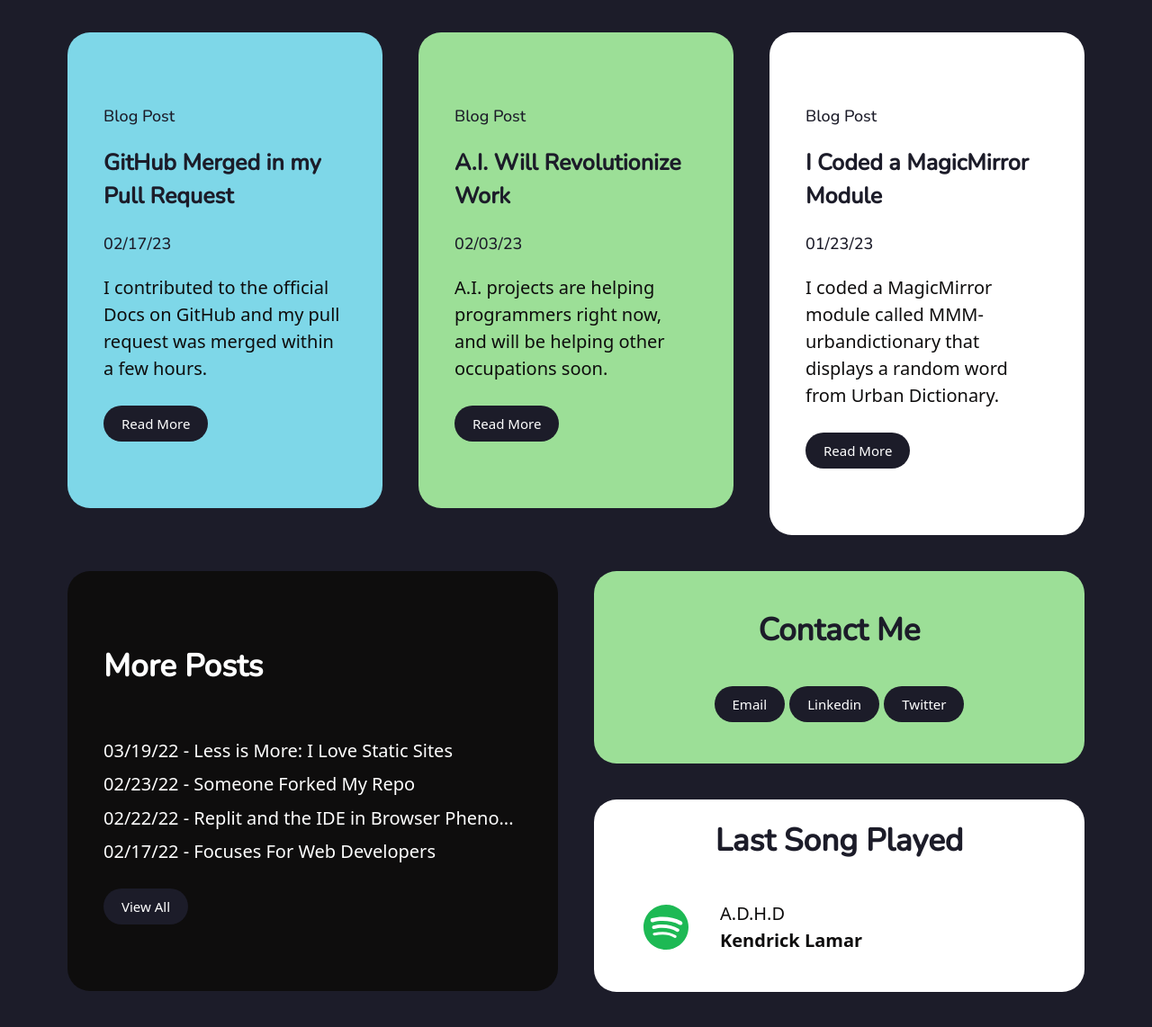
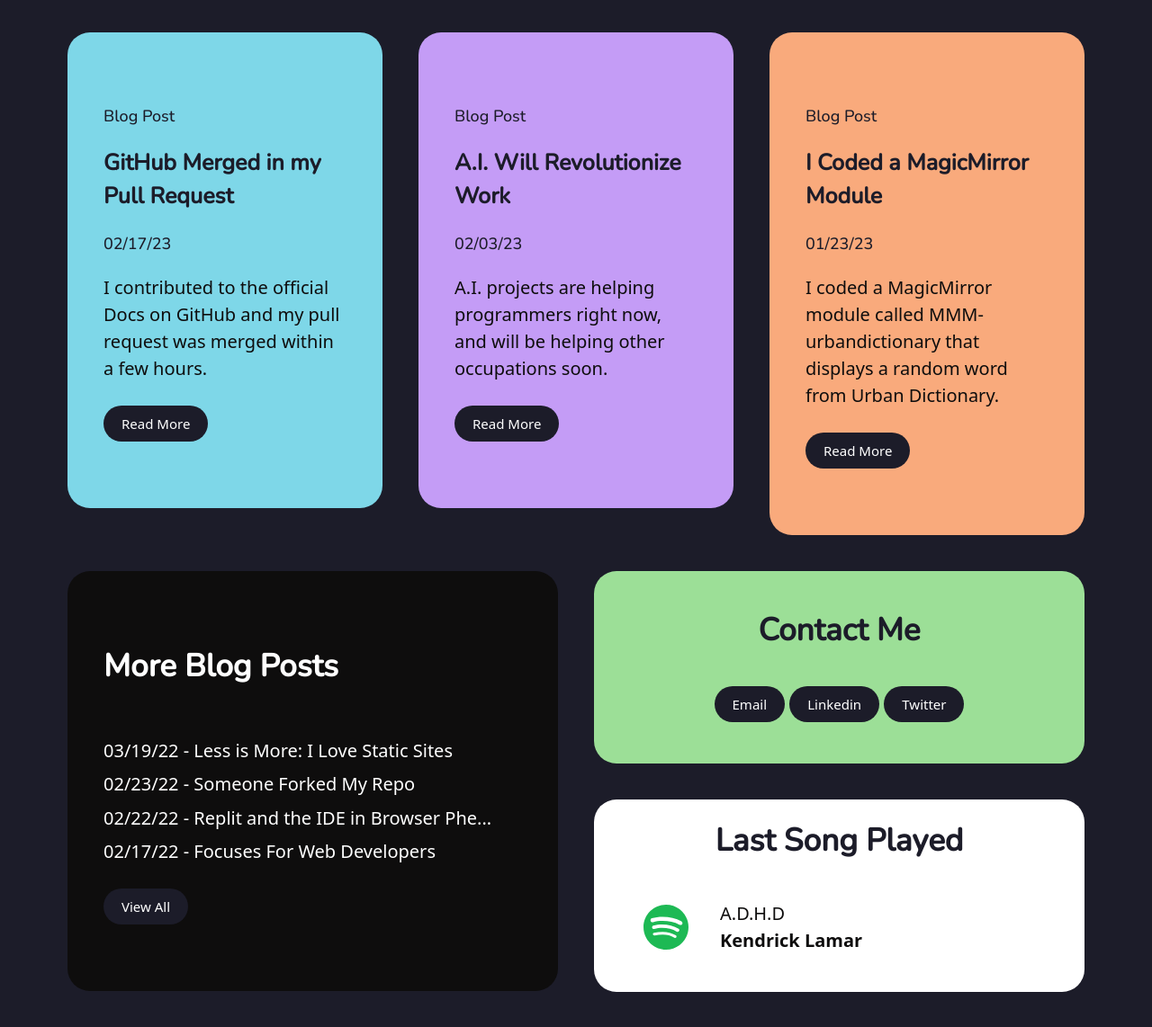
Before and after one commit to leabs/stevenleabo.com, a Jekyll site: the page built from index.markdown, in a window 1280 px wide, cut to the strip 2521-3724 px from the top of the page. Shown: the top 1142 px of the strip at 90% size. Built offline with Jekyll 4.4.1, drawn with Linux system fonts in a browser that asks for light colours.

Commit message:
adjust opine video bg, adjust post color vars

```diff
--- a/_includes/head.html
+++ b/_includes/head.html
@@ -111,10 +111,10 @@
       background-color: var(--highlight);
     }
     #blog > div > div > div:nth-child(2) > article {
-      background-color: var(--highlight2);
+      background-color: var(--highlight4);
     }
     #blog > div > div > div:nth-child(3) > article {
-      background-color: #fff;
+      background-color: var(--highlight3);
     }
   </style>
 
--- a/_includes/home/more-posts.html
+++ b/_includes/home/more-posts.html
@@ -5,7 +5,7 @@
         <article
           style="margin-top: 0; margin-bottom: 0; background: var(--black)"
         >
-          <h2 class="text-white">More Posts</h2>
+          <h2 class="text-white">More Blog Posts</h2>
           <ul style="list-style: none; padding-left: 0">
             {% for post in site.posts | limit: 7 %}
             <!--Exclude the 3 most recent posts-->
--- a/_includes/home/project-leetcode.html
+++ b/_includes/home/project-leetcode.html
@@ -2,15 +2,16 @@
   <div class="container">
     <div>
       <div class="video-container">
-        <video playsinline autoplay muted loop>
+        <video preload autoplay muted loop playsinline>
+          <!--Placeholder image until video loads-->
           <img
             src="{{site.baseurl}}/assets/video/background.png"
             alt="Placeholder image until video loads"
             style="width: 100%; border-radius: 20px 20px 0 0"
           />
           <source
-            src="../../assets/video/blog-background.mp4"
-            type="video/webm"
+            src="{{site.baseurl}}/assets/video/blog-background.mp4"
+            type="video/mp4"
           />
         </video>
         <div class="caption text-center" style="border-radius: 25px">
@@ -33,13 +34,15 @@
                 <p class="text-white text-left">
                   Leetcode answers is a daily blog featuring the questions and
                   answers to the
-                  <a href="https://leetcode.com/" class="text-highlight"
+                  <a
+                    href="https://leetcode.com/"
+                    class="text-underline text-highlight"
                     >LeetCode</a
                   >
                   problem of the day. This is a totally custom layout I later
                   turning into a theme called
                   <a
-                    class="text-highlight"
+                    class="text-underline text-highlight"
                     href="https://github.com/leabs/jekyll-opine"
                     >jekyll-opine</a
                   >. It features post comments, built in search, and responsive
```
Also changed, not shown: other parts of _includes/home/more-posts.html (+1 -1 lines).
